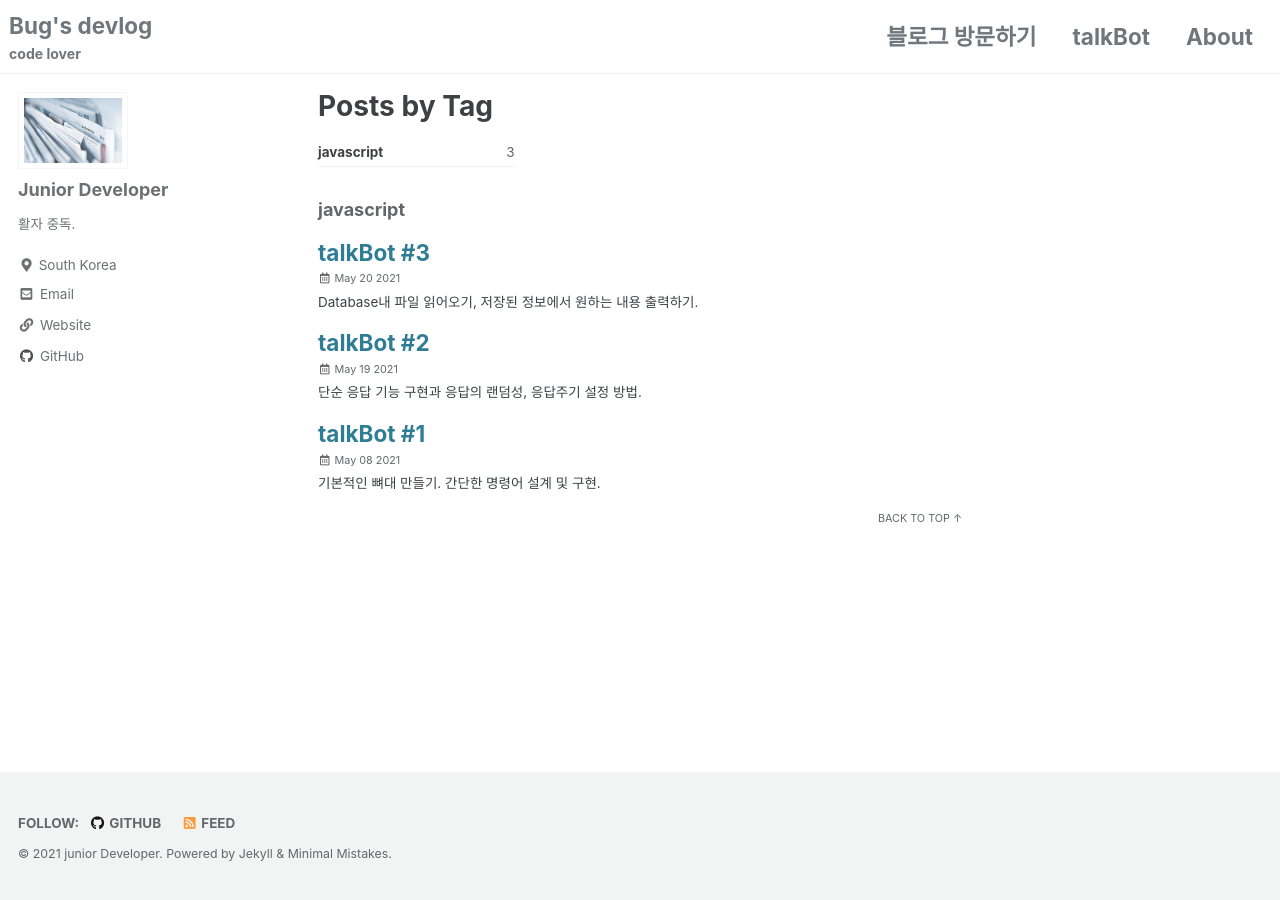
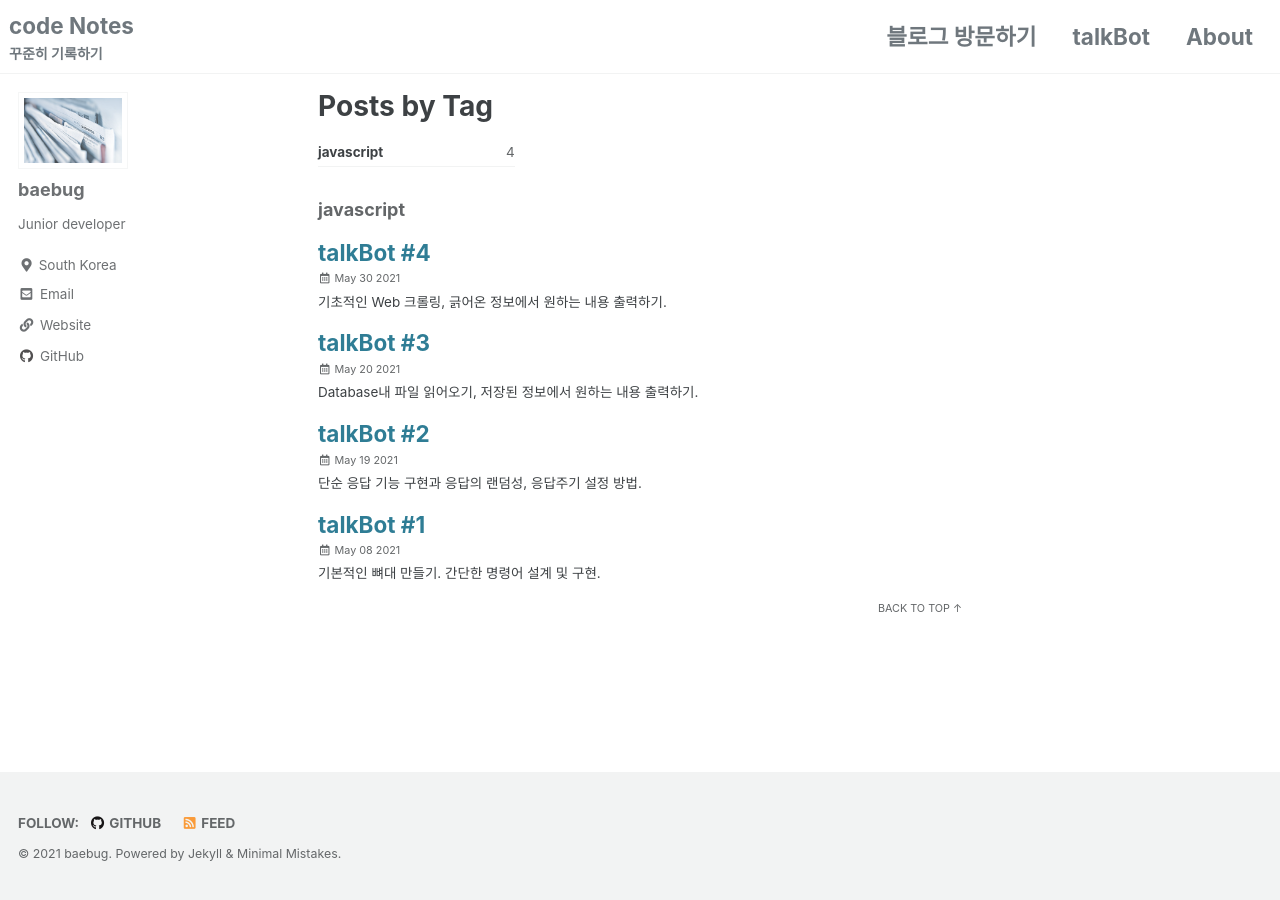
Before and after one commit to baebug/blog-backup-220607, a Jekyll site: the page built from _pages/tag-archive.md, in a window 1280 px wide. Built offline with Jekyll 4.4.1, drawn with Linux system fonts in a browser that asks for light colours; cached includes are drawn as plain includes; part of the change alters nothing that is shown.

Commit message:
talkBot 4

````diff
--- a/_config.yml
+++ b/_config.yml
@@ -16,11 +16,11 @@ minimal_mistakes_skin    : "default" # "air", "aqua", "contrast", "dark", "dirt"
 
 # Site Settings
 locale                   : "en-US"
-title                    : "Bug's devlog"
+title                    : "code Notes"
 title_separator          : "-"
-subtitle                 : "code lover"
-name                     : "junior Developer"
-description              : "활자 중독."
+subtitle                 : "꾸준히 기록하기"
+name                     : "baebug"
+description              : "Junior developer"
 url                      : "https://baebug.github.io"
 baseurl                  : # the subpath of your site, e.g. "/blog"
 repository               : # GitHub username/repo-name e.g. "mmistakes/minimal-mistakes"
@@ -92,11 +92,11 @@ analytics:
     anonymize_ip         : # true, false (default)
 
 
-# Site Author
+# Site Author (좌상단 게재)
 author:
-  name             : "Junior Developer"
+  name             : "baebug"
   avatar           : "/assets/images/profile-newspaper.jpg"
-  bio              : "활자 중독."
+  bio              : "Junior developer"
   location         : "South Korea"
   email            : #
   links:
--- /dev/null
+++ b/_posts/2021-05-30-talkBot-4.md
@@ -0,0 +1,155 @@
+---
+title:  "talkBot #4"
+excerpt: "기초적인 Web 크롤링, 긁어온 정보에서 원하는 내용 출력하기."
+
+categories:
+  - talkBot
+tags:
+  - javascript
+last_modified_at: 2021-05-30 11:04:00 +09:00
+toc: true
+toc_sticky: true
+---
+
+## 시간 정보 생성
+
+날씨 정보를 출력하는 명령어를 받았을 때, `makeDate()`라는 함수를 통해 현재 시간 정보를 출력한다.
+
+```java
+function makeDate() {
+    nYear = now.getFullYear();
+    nMonth = now.getMonth() + 1;    // 0부터 11까지의 값으로 나오기때문에 1을 더해준다.
+    nDate = now.getDate();
+    nDay = now.getDay();            // 0부터 6까지의 값으로 나오기때문에 요일로 바꿔준다.
+    nHour = now.getHours();
+    nMin = now.getMinutes();
+    switch (nDay) {
+        case 0:
+        nWeek = "일";
+        break;
+        case 1:
+        nWeek = "월";
+        break;
+        case 2:
+        nWeek = "화";
+        break;
+        case 3:
+        nWeek = "수";
+        break;
+        case 4:
+        nWeek = "목";
+        break;
+        case 5:
+        nWeek = "금";
+        break;
+        case 6:
+        nWeek = "토";
+        break;
+    }
+}
+```
+
+## web 크롤링
+
+입력받은 지역명을 통해 네이버 날씨를 검색해주는 query문을 작성해준 뒤, Util API의 parse() 메서드를 통해 웹 사이트의 `HTML`을 `org.jsoup.nodes.Document`로 받아온다.
+
+```java
+var w_location = real_msg;
+var w_query = "https://m.search.naver.com/search.naver?query=" + w_location + "날씨";
+rowData = Utils.parse(w_query);
+```
+
+## 원하는 정보 추출하기
+
+이제 웹 페이지를 불러왔으니 목적에 맞는 정보를 추출하는 일만 남았다. 과정을 설명하자면 `select`를 이용해 원하는 정보가 있는 `div`와 그 아래의 `tag`를 지정해준다. 그 후 `for문`을 통해 해당 `tag`에 있는 내용을 긁어온다.
+
+### 현재 온도 가져오기
+```java
+var data = rowData.select("div.temperature_text").get(0);     // templerature_text라는 className을 가진 div 선택
+data = data.select("strong");                                 // NAVER의 현재 기온과 최고/최저 기온 정보는 strong이라는 태그로 감싸져있다. (굵은 글씨로 추정됨)
+for (var k = 0; k < data.size(); k++) {
+    result[k] = data.get(k).text();
+}
+dustList += "\n" + result.join();                             // 나중에 출력해 줄 dustList에 가져온 data를 넣어준다.
+```
+### 최고/최저기온 가져오기
+```java
+var upData = rowData.select("dd.up_temperature").get(0);      // 최고 기온 정보는 up_templerature라는 className을 가진 dd tag에 들어있다.
+upData = upData.select("strong");                             // NAVER의 현재 기온과 최고/최저 기온 정보는 strong이라는 태그로 감싸져있다. (굵은 글씨로 추정됨)
+for (var u = 0; u < upData.size(); u++) {
+    upResult[u] = upData.get(u).text();
+}
+dustList += "\n최고: " + upResult;                             // 나중에 출력해 줄 dustList에 가져온 data를 넣어준다.
+
+var downData = rowData.select("dd.down_temperature").get(0);  // 최저 기온 정보는 down_templerature라는 className을 가진 dd tag에 들어있다.
+downData = downData.select("strong");                         // NAVER의 현재 기온과 최고/최저 기온 정보는 strong이라는 태그로 감싸져있다. (굵은 글씨로 추정됨)
+for (var d = 0; d < downData.size(); d++) {
+    downResult[d] = downData.get(d).text();
+}
+dustList += "  최저 : " + downResult;                           // 나중에 출력해 줄 dustList에 가져온 data를 넣어준다.
+```
+### 미세먼지 정보 가져오기
+미세먼지를 포함한 기타 세부적인 날씨 정보의 경우 지표(`좋음`, `나쁨`)는 `text_info`라는 `div`에 들어있고, 수치는 `graph_info`라는 `div`에 들어있다. `rowData.select(~).get(n)`에서 숫자 n만 바꿔주면 되기 때문에 함수화 시킨다.
+```java
+function dustName(d) {
+    var dData = rowData.select("div.text_info").get(d);
+    dData = dData.select("span.figure_text");
+    for (var i = 0; i < dData.size(); i++) {
+        dustResult[i] = dData.get(i).text();
+    } return dustResult;
+}
+
+function dustNumb(d) {
+    var nData = rowData.select("div.text_info").get(d);
+    nData = nData.select("span.figure_text");
+    for (var n = 0; n < nData.size(); n++) {
+        numResult[n] = nData.get(n).text();
+    } return numResult;
+}
+
+function dustAssemble(a) {
+    dustName(a);
+    dustNumb(a);
+}
+```
+`dustAssemble(0)`을 실행하면 미세먼지의 지표와 수치`(좋음, 22)` 가 나온다. 초미세먼지는 1, 자외선은 2, 습도는 3을 넣어주면 된다.
+```java
+dustAssemble(0);
+dustList += "\n미세먼지: " + dustResult + "(" + numResult ")";
+dustAssemble(1);
+dustList += "\n초미세먼지: " + dustResult + "(" + numResult ")";
+dustAssemble(2);
+dustList += "\n자외선: " + dustResult + "(" + numResult ")";
+dustAssemble(3);
+dustList += "\n습도: " + dustResult + "(" + numResult "%)";
+```
+
+## 지역 필터링
+필요한 기능은 전부 넣었다. 하지만 지역명을 명령어로 받아 `<지역명>날씨`를 검색하는 `query`를 만들기때문에 네이버날씨에서 지원하지않는 장소가 입력되면 오류가 발생한다. 따라서 `rowData`가 생성되었을 때 날씨 정보를 담고 있는지 확인하는 함수를 만들어보자.
+```java
+function isWeather() {
+    var wData = rowData.select("section").get(1);
+    wData = wData.select("div.weather_body");
+    if (wData.attr("class").includes("weather")) {
+        return true;
+    } else return false;
+}
+```
+`NAVER`검색의 경우 실존하는 국내 지역을 검색했을 때는 날씨가 검색되고, 그렇지않으면 통합 검색이 실행된다. 두 페이지를 구분하는 방법으로 두 번째 `section`에 있는 `div`의 `className`에 `weather`라는 키워드가 포함되어 있는지 확인한 뒤 결과에 따라 `boolean`값을 출력하도록 만들었다.
+```java
+else {
+    makeDate();
+    var w_location = real_msg;
+    var w_query = "https://m.search.naver.com/search.naver?query=" + w_location + "날씨";
+    rowData = Utils.parse(w_query);
+    if (isWeather() == true) {
+            ...
+    }
+}
+```
+
+## 마무리
+현재 돌리고 있는 전체적인 코드를 마지막으로 talkBot은 당분간 빠이빠이
+끝
+
+> **`블로그는 밀리면 넘 귀찮다`**
````
